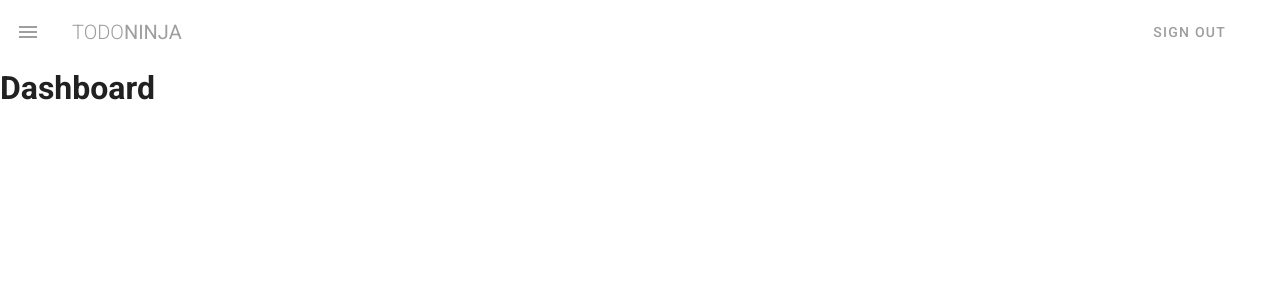
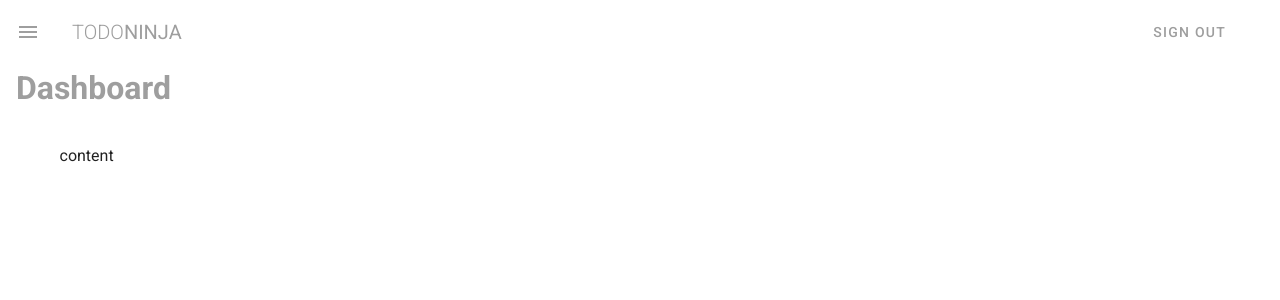
Before and after one commit to santosh/todo-ninja, a Vue app: page / in a window 1280 px wide. Shown: the top 300 px of the page. Built offline with nearby package versions, Linux system fonts and the light colour scheme.

Commit message:
Adds margin to containers

```diff
--- a/src/App.vue
+++ b/src/App.vue
@@ -1,7 +1,7 @@
 <template>
   <v-app class="grey lighten-4">
     <Navbar />
-    <v-main>
+    <v-main class="mx-4 mb-4">
       <router-view></router-view>
     </v-main>
   </v-app>
--- a/src/views/Dashboard.vue
+++ b/src/views/Dashboard.vue
@@ -1,6 +1,9 @@
 <template>
   <div class="dashboard">
-    <h1>Dashboard</h1>
+    <h1 class="subheading grey--text">Dashboard</h1>
+    <v-container class="my-5">
+      content
+    </v-container>
   </div>
 </template>
 
--- a/src/views/Projects.vue
+++ b/src/views/Projects.vue
@@ -1,6 +1,9 @@
 <template>
   <div class="projects">
-    <h1>Projects</h1>
+    <h1 class="subheading grey--text">Projects</h1>
+    <v-container class="my-5">
+      content
+    </v-container>
   </div>
 </template>
 
--- a/src/views/Team.vue
+++ b/src/views/Team.vue
@@ -1,6 +1,9 @@
 <template>
   <div class="team">
-    <h1>Team</h1>
+    <h1 class="subheading grey--text">Team</h1>
+    <v-container class="my-5">
+      content
+    </v-container>
   </div>
 </template>
 
```
